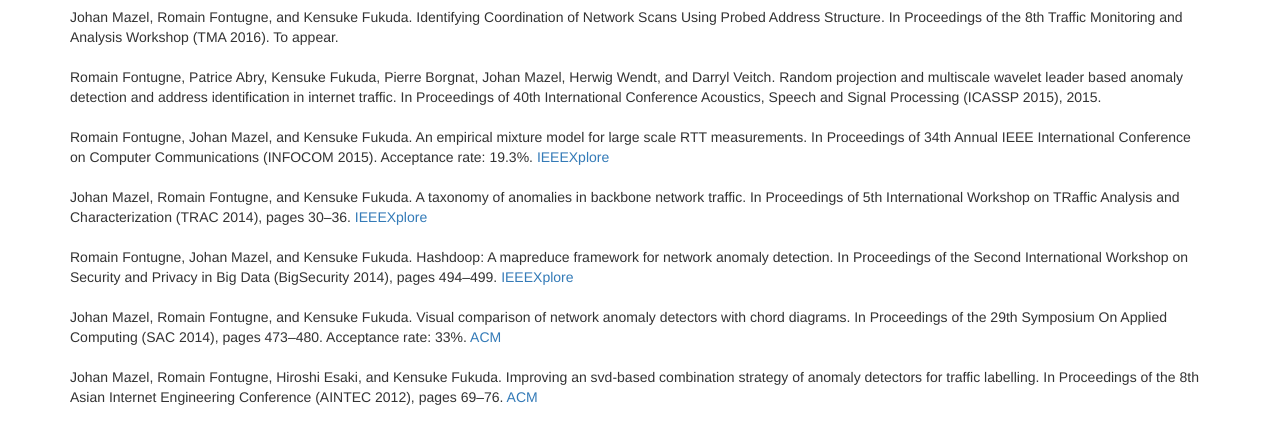
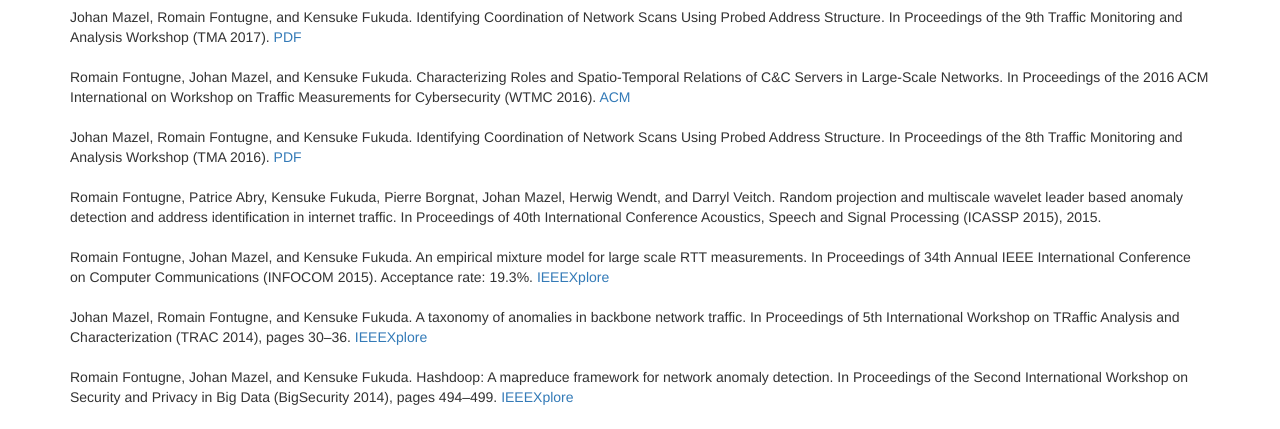
Before and after one commit to johanmazel/johanmazel.github.io, a plain HTML site: page publications.html in a window 1280 px wide. Shown: the part 362-791 px from the top of the page. Drawn offline with nearby package versions, Linux system fonts and the light colour scheme; a script that the page names is missing.

Commit message:
update position and publications

```diff
--- a/publications.html
+++ b/publications.html
@@ -81,7 +81,15 @@ Hunting attacks in the dark: clustering and correlation analysis for unsupervise
 	  <div class="conferences">
             <h1 align="left">Conferences</h1>
 
-	    Johan Mazel, Romain Fontugne, and Kensuke Fukuda. Identifying Coordination of Network Scans Using Probed Address Structure. In Proceedings of the 8th Traffic Monitoring and Analysis Workshop (TMA 2016). To appear.
+	    Johan Mazel, Romain Fontugne, and Kensuke Fukuda. Identifying Coordination of Network Scans Using Probed Address Structure. In Proceedings of the 9th Traffic Monitoring and Analysis Workshop (TMA 2017). <a href="http://tma.ifip.org/wordpress/wp-content/uploads/2017/06/tma2017_paper29.pdf">PDF</a>
+	    <br>
+	    <br>
+
+	    Romain Fontugne, Johan Mazel, and Kensuke Fukuda. Characterizing Roles and Spatio-Temporal Relations of C&C Servers in Large-Scale Networks. In Proceedings of the 2016 ACM International on Workshop on Traffic Measurements for Cybersecurity (WTMC 2016). <a href="http://dl.acm.org/citation.cfm?id=2903192">ACM</a>
+	    <br>
+	    <br>
+
+	    Johan Mazel, Romain Fontugne, and Kensuke Fukuda. Identifying Coordination of Network Scans Using Probed Address Structure. In Proceedings of the 8th Traffic Monitoring and Analysis Workshop (TMA 2016). <a href="http://tma.ifip.org/2016/papers/tma2016-final13.pdf">PDF</a>
 	    <br>
 	    <br>
 
```
Also changed, not shown: index.html (+1 -5 lines).
